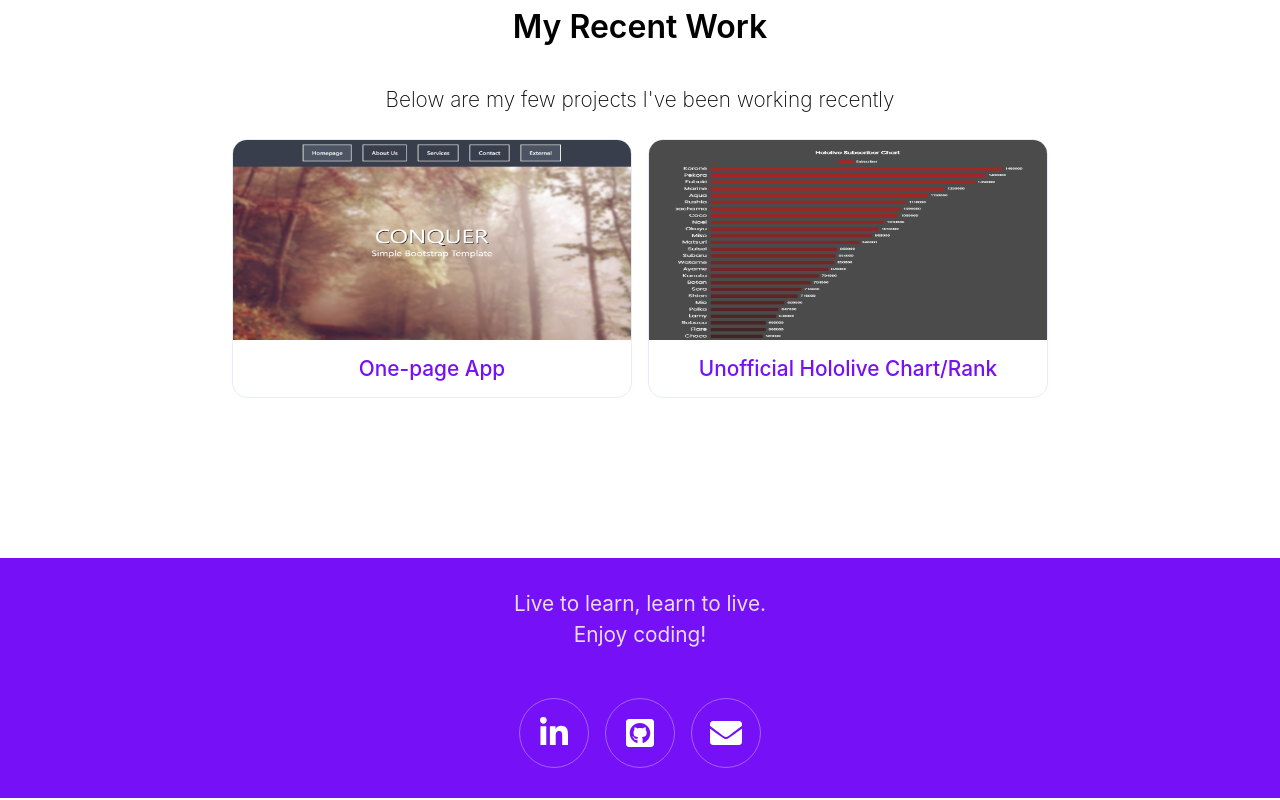
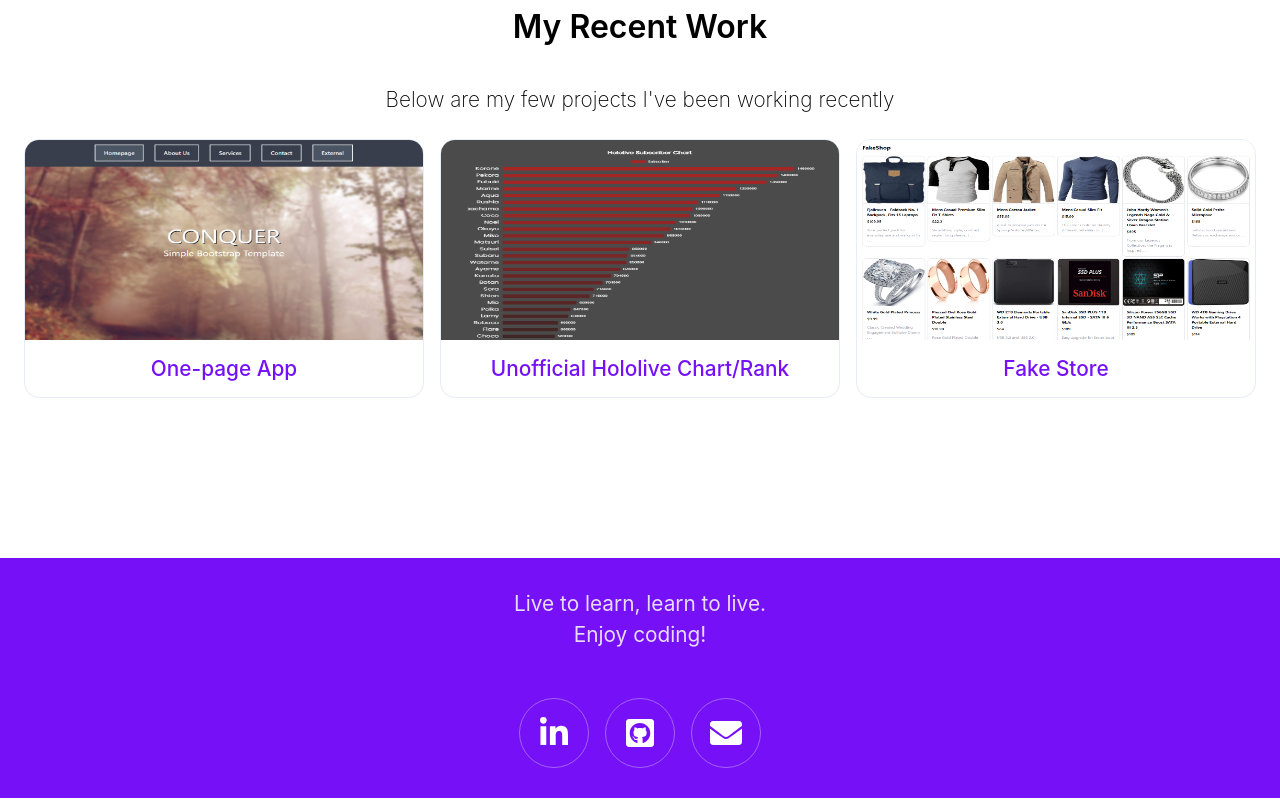
Before and after one commit to jeffagregado/portfoliov2, a Next.js app: page / in a window 1280 px wide. Shown: the part 2181-2981 px from the top of the page. Built offline with nearby package versions, Linux system fonts and the light colour scheme.

Commit message:
added new project

```diff
--- a/pages/index.tsx
+++ b/pages/index.tsx
@@ -31,12 +31,20 @@ export default function Home() {
       img: '/one-page-app.PNG',
     },
     {
-      id: 0,
+      id: 1,
       name: 'Unofficial Hololive Chart/Rank',
       alt: 'holo-chart',
       desc: '',
       link: 'https://hololive-chart.netlify.app/',
       img: '/holochart.PNG',
+    },
+    {
+      id: 2,
+      name: 'Fake Store',
+      alt: 'fakestore',
+      desc: '',
+      link: 'https://fakestore-jeffagregado.vercel.app/',
+      img: '/fakestore.PNG',
     },
   ]
   return (
```
Also changed, not shown: public/fakestore.PNG (added).
